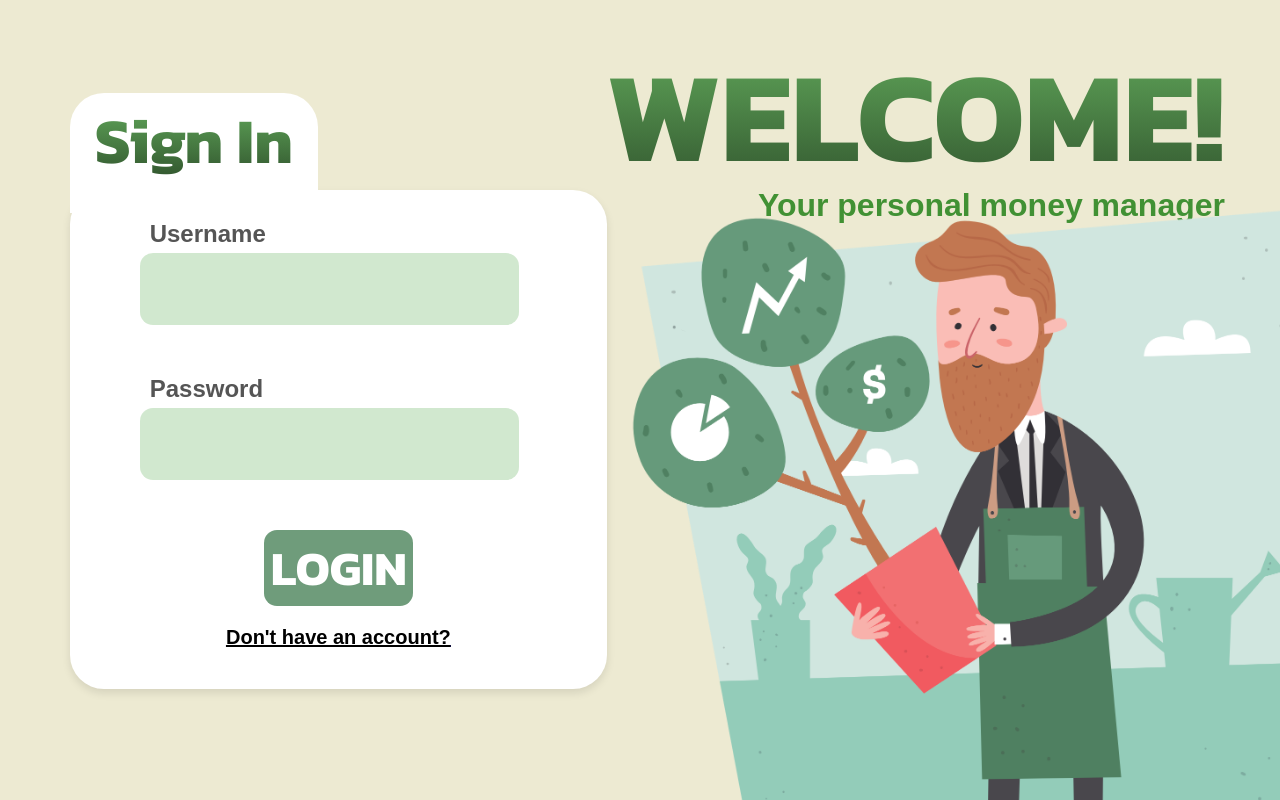
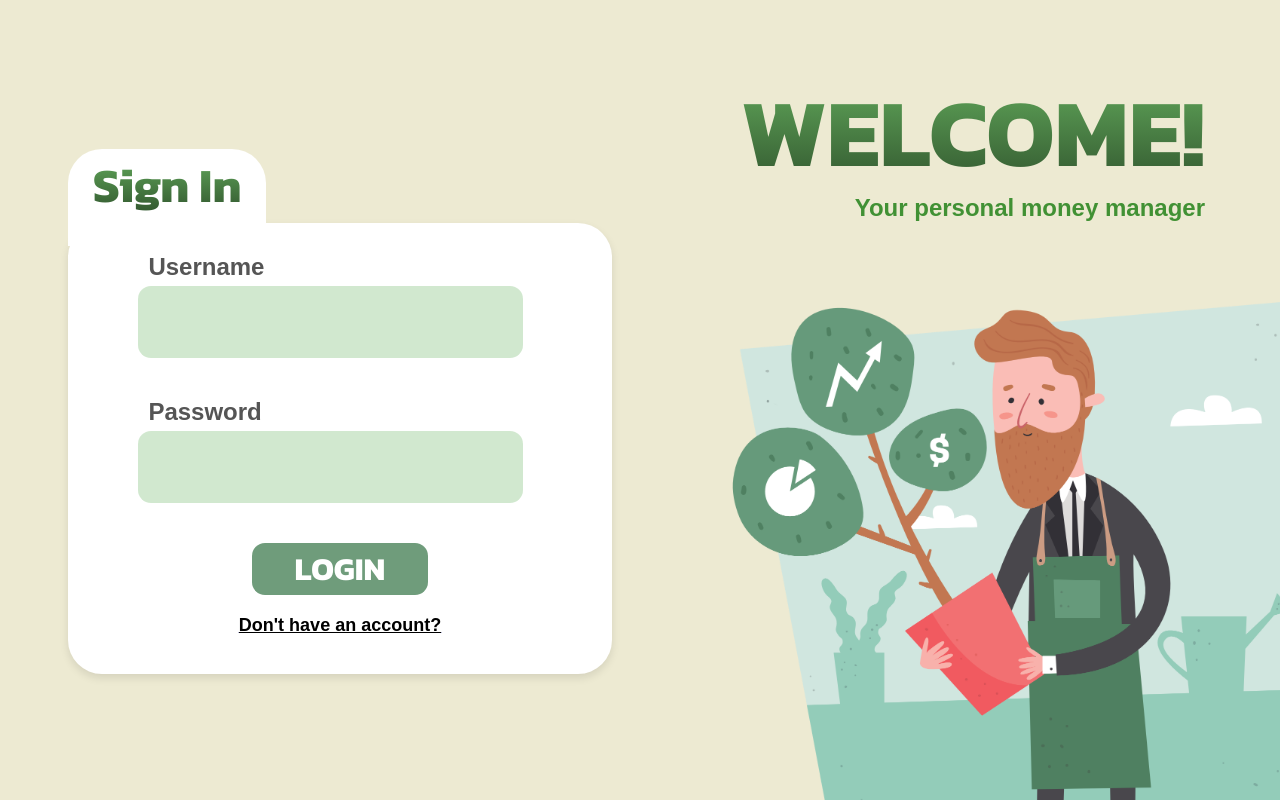
Before and after one commit to azizamcool/yayasan-expense-manager, a React (Vite) app: page / in a window 1280 px wide. Built offline with nearby package versions, Linux system fonts and the light colour scheme; a web font is replaced by a local one.

Commit message:
chores: add responsive design for small and medium sized screen

```diff
--- a/src/pages/SingInPage/SignInPage.css
+++ b/src/pages/SingInPage/SignInPage.css
@@ -1,5 +1,6 @@
 .login-container {
     display: flex;
+    flex-direction: column;
     height: 100vh;
     width: 100vw;
 }
@@ -13,12 +14,15 @@
     background-color: transparent;
     display: flex;
     flex-direction: column;
+    justify-content: center;
+    align-items: center;
 }
 
 .login-left-container {
     position: relative;
-    bottom: -50px;
-    margin-left: 50px;
+    margin-left: 0;
+    width: 90%;
+    max-width: 700px;
 }
 
 .login-box {
@@ -26,8 +30,6 @@
     padding: 20px;
     border-radius: 34px;
     box-shadow: 0 4px 8px rgba(0, 0, 0, 0.1);
-    max-width: 700px;
-    max-height: 600px;
     width: 100%;
     text-align: left;
     z-index: 5;
@@ -50,7 +52,7 @@
 
 .login-title > p {
     font-family: 'Kanit', sans-serif;
-    font-size: 64px;
+    font-size: 48px;
     font-weight: bolder;
     background: linear-gradient(to bottom, #67B260, #2C4C29);
     -webkit-background-clip: text;
@@ -60,7 +62,7 @@
 }
 
 .input-group {
-    margin-bottom: 50px;
+    margin-bottom: 30px;
     margin-left: 10%;
 }
 
@@ -69,14 +71,14 @@
     margin-bottom: 5px;
     color: #555;
     font-family: 'Inria-Serif', sans-serif;
-    font-size: 24px;
+    font-size: 20px;
     font-weight: bold;
     margin-left: 10px;
 }
 
 .input-group input {
     width: 80%;
-    height: 50px;
+    height: 40px;
     padding: 10px;
     border: 1px solid transparent;
     border-radius: 13px;
@@ -86,25 +88,25 @@
 .login-button {
     background-color: #6F9C7B;
     font-family: 'Kanit', sans-serif;
-    font-size: 48px;
+    font-size: 32px;
     font-weight: bold;
     color: white;
     border: 1px solid transparent;
     border-radius: 13px;
-    width: 30%;
+    width: 50%;
     display: block; /* Ensure the button is treated as a block element */
     margin: 0 auto; /* Center the button horizontally */
     cursor: pointer;
 }
 
 .welcome-text {
-    text-align: right;
-    margin-right: 35px;
+    text-align: center;
+    margin-top: 20px;
 }
 
 .welcome-text > h2 {
     font-family: 'Kanit', sans-serif;
-    font-size: 128px;
+    font-size: 96px;
     font-weight: bolder;
     background: linear-gradient(to bottom, #67B260, #2C4C29);
     -webkit-background-clip: text;
@@ -115,39 +117,214 @@
 
 .welcome-text > p {
     font-family: 'Inria-Serif', sans-serif;
-    font-size: 32px;
+    font-size: 28px;
     font-weight: bold;
     color: #419134;
     margin: 0;
     position: relative;
-    top: -25px;
+    top: -10px;
 }
 
 .image-container {
-    position: fixed;
-    bottom: 0;
-    right: 0;
-    overflow: hidden;
-    width: 800px;
-    height: 800px;
-}
-
-.image {
-    width: 700px;
-    height: auto;
-    position: absolute;
-    bottom: -50px;
-    right: -50px;
+    display: none; /* Hide image container on smaller screens */
 }
 
 .login-box-footer {
     text-align: center;
+    margin-top: 20px;
 }
 
 .login-box-footer > a > p {
     text-decoration: underline;
     font-family: 'Inria-Serif', sans-serif;
-    font-size: 20px;
+    font-size: 18px;
     font-weight: bold;
     color: black;
 }
+
+/* Media Queries for Responsive Design */
+@media (min-width: 768px) {
+    .login-container {
+        flex-direction: row;
+    }
+
+    .login-left, .login-right {
+        padding: 40px;
+    }
+
+    .login-title > p {
+        font-size: 32px;
+    }
+
+    .input-group {
+        margin-bottom: 40px;
+    }
+
+    .input-group label {
+        font-size: 18px;
+    }
+
+    .input-group input {
+        height: 32px;
+    }
+
+    .login-button {
+        font-size: 28px;
+        width: 30%;
+    }
+
+    .welcome-text {
+        text-align: right;
+        margin-right: 35px;
+    }
+
+    .welcome-text > h2 {
+        font-size: 64px;
+    }
+
+    .welcome-text > p {
+        font-size: 24px;
+    }
+
+    .image-container {
+        display: block; /* Show image container on larger screens */
+        position: fixed;
+        bottom: 0;
+        right: 0;
+        overflow: hidden;
+        width: 500px;
+        height: 500px;
+    }
+
+    .image {
+        width: 500px;
+        height: auto;
+        position: absolute;
+        bottom: -50px;
+        right: -50px;
+    }
+}
+
+@media (min-width: 1200px) {
+    .login-container {
+        flex-direction: row;
+    }
+
+    .login-left, .login-right {
+        padding: 40px;
+    }
+
+    .login-title > p {
+        font-size: 48px;
+    }
+
+    .input-group {
+        margin-bottom: 40px;
+    }
+
+    .input-group label {
+        font-size: 24px;
+    }
+
+    .input-group input {
+        height: 50px;
+    }
+
+    .login-button {
+        font-size: 32px;
+        width: 35%;
+    }
+
+    .welcome-text {
+        text-align: right;
+        margin-right: 35px;
+    }
+
+    .welcome-text > h2 {
+        font-size: 96px;
+    }
+
+    .welcome-text > p {
+        font-size: 24px;
+    }
+
+    .image-container {
+        display: block; /* Show image container on larger screens */
+        position: fixed;
+        bottom: 0;
+        right: 0;
+        overflow: hidden;
+        width: 600px;
+        height: 600px;
+    }
+
+    .image {
+        width: 600px;
+        height: auto;
+        position: absolute;
+        bottom: -50px;
+        right: -50px;
+    }
+}
+
+@media (min-width: 1600px) {
+    .login-container {
+        flex-direction: row;
+    }
+
+    .login-left, .login-right {
+        padding: 40px;
+    }
+
+    .login-title > p {
+        font-size: 64px;
+    }
+
+    .input-group {
+        margin-bottom: 40px;
+    }
+
+    .input-group label {
+        font-size: 24px;
+    }
+
+    .input-group input {
+        height: 50px;
+    }
+
+    .login-button {
+        font-size: 48px;
+        width: 30%;
+    }
+
+    .welcome-text {
+        text-align: right;
+        margin-right: 35px;
+    }
+
+    .welcome-text > h2 {
+        font-size: 128px;
+    }
+
+    .welcome-text > p {
+        font-size: 32px;
+    }
+
+    .image-container {
+        display: block; /* Show image container on larger screens */
+        position: fixed;
+        bottom: 0;
+        right: 0;
+        overflow: hidden;
+        width: 800px;
+        height: 800px;
+    }
+
+    .image {
+        width: 700px;
+        height: auto;
+        position: absolute;
+        bottom: -50px;
+        right: -50px;
+    }
+}
```
